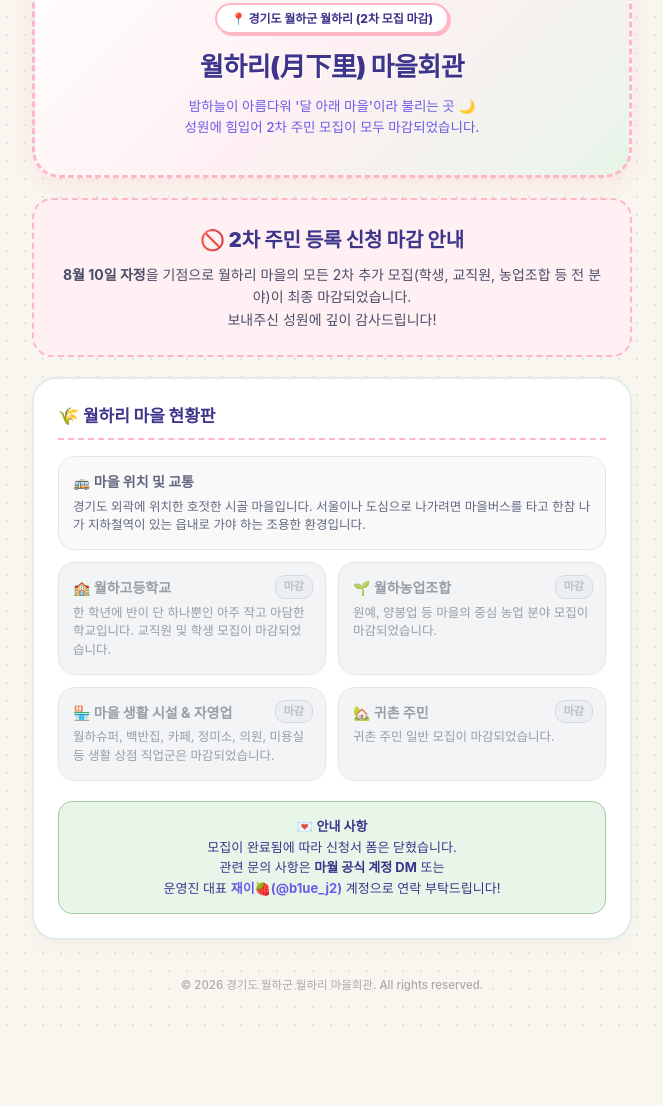
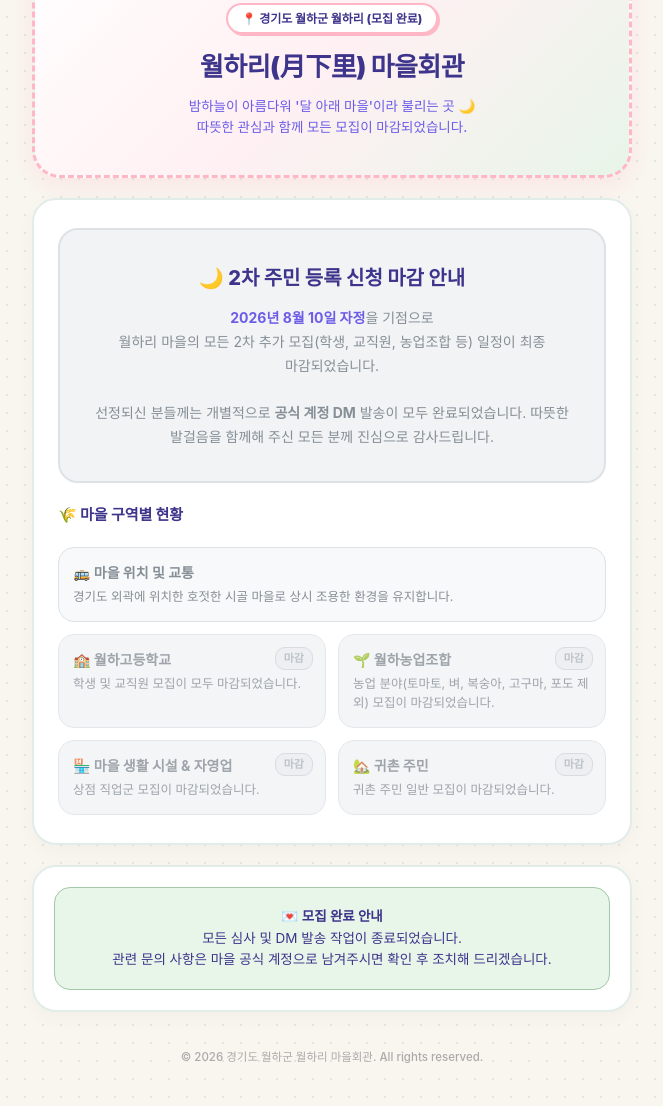
Before and after one commit to you-bluejay/you-bluejay-wolhari-hall2, a plain HTML site: page index.html in a window 1280 px wide. Shown: the part 100-1206 px from the top of the page, without its empty margins (308-971 px from the left). Before the commit the page ends 1134 px from the top, so only its background shows below. Drawn offline with Linux system fonts and the light colour scheme; a web font is replaced by a local one.

Commit message:
Add files via upload

```diff
--- a/index.html
+++ b/index.html
@@ -55,8 +55,6 @@
       border: 3px dashed var(--kitsch-pink);
       box-shadow: 0 8px 25px rgba(255, 183, 197, 0.25);
       margin-bottom: 20px;
-      position: relative;
-      overflow: hidden;
     }
 
     header::before {
@@ -85,7 +83,6 @@
       margin-bottom: 8px;
       font-weight: 900;
       letter-spacing: -0.5px;
-      text-shadow: 1px 1px 0px #ffffff;
     }
 
     .subtitle {
@@ -97,60 +94,65 @@
 
     .card {
       background: var(--card-bg);
-      padding: 24px;
+      padding: 28px 24px;
       border-radius: 24px;
       box-shadow: 0 6px 20px rgba(0, 0, 0, 0.03);
       margin-bottom: 20px;
       border: 2px solid var(--border-color);
+      text-align: center;
     }
 
-    .card-title {
-      font-size: 17px;
+    .closed-notice-box {
+      background: var(--closed-bg);
+      border: 2px solid var(--closed-border);
+      border-radius: 20px;
+      padding: 32px 20px;
+      margin-bottom: 20px;
+    }
+
+    .closed-notice-box h2 {
+      font-size: 20px;
+      color: var(--text-main);
+      margin-bottom: 12px;
       font-weight: 800;
-      color: var(--text-main);
-      margin-bottom: 16px;
-      display: flex;
-      align-items: center;
-      gap: 6px;
-      border-bottom: 2px dashed var(--kitsch-pink);
-      padding-bottom: 8px;
+    }
+
+    .closed-notice-box p {
+      font-size: 14px;
+      color: var(--closed-text);
+      line-height: 1.7;
+      word-break: keep-all;
+    }
+
+    .highlight-date {
+      color: var(--text-sub);
+      font-weight: 700;
     }
 
     .guide-grid {
       display: grid;
       grid-template-columns: 1fr 1fr;
       gap: 12px;
+      text-align: left;
+      margin-top: 20px;
     }
 
     @media (max-width: 500px) {
       .guide-grid { grid-template-columns: 1fr; }
       body { padding: 16px 8px; }
-      .card { padding: 18px; }
-      h1 { font-size: 22px; }
     }
 
     .guide-box {
       background: var(--closed-bg);
       border: 1.5px solid var(--closed-border);
-      opacity: 0.85;
       padding: 14px;
       border-radius: 16px;
       position: relative;
+      opacity: 0.8;
     }
 
     .guide-box.full-width {
       grid-column: 1 / -1;
-      background: #f8f9fa;
-    }
-
-    .guide-box h4,
-    .guide-box p {
-      color: var(--closed-text);
-    }
-
-    .guide-box.full-width h4,
-    .guide-box.full-width p {
-      color: var(--text-body);
     }
 
     .status-badge {
@@ -168,6 +170,7 @@
 
     .guide-box h4 {
       font-size: 14px;
+      color: var(--closed-text);
       margin-bottom: 4px;
       font-weight: 700;
       padding-right: 50px;
@@ -175,41 +178,20 @@
 
     .guide-box p {
       font-size: 12.5px;
+      color: var(--closed-text);
       line-height: 1.5;
-    }
-
-    .closed-notice-box {
-      background: var(--kitsch-soft-pink);
-      border: 2px dashed var(--kitsch-pink);
-      border-radius: 20px;
-      padding: 24px;
-      text-align: center;
-      margin-bottom: 20px;
-    }
-
-    .closed-notice-box h3 {
-      color: var(--text-main);
-      font-size: 20px;
-      font-weight: 900;
-      margin-bottom: 8px;
-    }
-
-    .closed-notice-box p {
-      color: var(--text-body);
-      font-size: 14px;
-      line-height: 1.6;
     }
 
     .contact-box {
       background: var(--kitsch-mint);
       border: 1.5px solid var(--kitsch-green);
-      border-radius: 14px;
-      padding: 14px;
+      border-radius: 16px;
+      padding: 18px;
       text-align: center;
-      font-size: 13px;
+      font-size: 13.5px;
       color: var(--text-main);
-      margin-top: 14px;
       line-height: 1.6;
+      word-break: keep-all;
     }
 
     .contact-box strong {
@@ -229,40 +211,46 @@
 
   <div class="container">
     <header>
-      <span class="badge">📍 경기도 월하군 월하리 (2차 모집 마감)</span>
+      <span class="badge">📍 경기도 월하군 월하리 (모집 완료)</span>
       <h1>월하리(月下里) 마을회관</h1>
-      <p class="subtitle">밤하늘이 아름다워 '달 아래 마을'이라 불리는 곳 🌙<br>성원에 힘입어 2차 주민 모집이 모두 마감되었습니다.</p>
+      <p class="subtitle">밤하늘이 아름다워 '달 아래 마을'이라 불리는 곳 🌙<br>따뜻한 관심과 함께 모든 모집이 마감되었습니다.</p>
     </header>
 
-    <div class="closed-notice-box">
-      <h3>🚫 2차 주민 등록 신청 마감 안내</h3>
-      <p><b>8월 10일 자정</b>을 기점으로 월하리 마을의 모든 2차 추가 모집(학생, 교직원, 농업조합 등 전 분야)이 최종 마감되었습니다.<br>보내주신 성원에 깊이 감사드립니다!</p>
-    </div>
+    <div class="card">
+      <div class="closed-notice-box">
+        <h2>🌙 2차 주민 등록 신청 마감 안내</h2>
+        <p>
+          <span class="highlight-date">2026년 8월 10일 자정</span>을 기점으로<br>
+          월하리 마을의 모든 2차 추가 모집(학생, 교직원, 농업조합 등) 일정이 최종 마감되었습니다.<br><br>
+          선정되신 분들께는 개별적으로 <b>공식 계정 DM</b> 발송이 모두 완료되었습니다.
+          따뜻한 발걸음을 함께해 주신 모든 분께 진심으로 감사드립니다.
+        </p>
+      </div>
 
-    <div class="card">
-      <div class="card-title">🌾 월하리 마을 현황판</div>
+      <div style="font-size: 15px; font-weight: 800; color: var(--text-main); margin-bottom: 4px; text-align: left;">🌾 마을 구역별 현황</div>
+
       <div class="guide-grid">
-        <div class="guide-box full-width" style="border-color: #dee2e6;">
+        <div class="guide-box full-width" style="background: #f8f9fa; border-color: #dee2e6; opacity: 1;">
           <h4>🚌 마을 위치 및 교통</h4>
-          <p>경기도 외곽에 위치한 호젓한 시골 마을입니다. 서울이나 도심으로 나가려면 마을버스를 타고 한참 나가 지하철역이 있는 읍내로 가야 하는 조용한 환경입니다.</p>
+          <p>경기도 외곽에 위치한 호젓한 시골 마을로 상시 조용한 환경을 유지합니다.</p>
         </div>
 
         <div class="guide-box">
           <span class="status-badge">마감</span>
           <h4>🏫 월하고등학교</h4>
-          <p>한 학년에 반이 단 하나뿐인 아주 작고 아담한 학교입니다. 교직원 및 학생 모집이 마감되었습니다.</p>
+          <p>학생 및 교직원 모집이 모두 마감되었습니다.</p>
         </div>
 
         <div class="guide-box">
           <span class="status-badge">마감</span>
           <h4>🌱 월하농업조합</h4>
-          <p>원예, 양봉업 등 마을의 중심 농업 분야 모집이 마감되었습니다.</p>
+          <p>농업 분야(토마토, 벼, 복숭아, 고구마, 포도 제외) 모집이 마감되었습니다.</p>
         </div>
 
         <div class="guide-box">
           <span class="status-badge">마감</span>
           <h4>🏪 마을 생활 시설 & 자영업</h4>
-          <p>월하슈퍼, 백반집, 카페, 정미소, 의원, 미용실 등 생활 상점 직업군은 마감되었습니다.</p>
+          <p>상점 직업군 모집이 마감되었습니다.</p>
         </div>
 
         <div class="guide-box">
@@ -271,12 +259,13 @@
           <p>귀촌 주민 일반 모집이 마감되었습니다.</p>
         </div>
       </div>
+    </div>
 
-      <div class="contact-box" style="margin-top: 20px;">
-        💌 <b>안내 사항</b><br>
-        모집이 완료됨에 따라 신청서 폼은 닫혔습니다.<br>
-        관련 문의 사항은 <b>마월 공식 계정 DM</b> 또는<br>
-        운영진 대표 <strong>재이🍓(@b1ue_j2)</strong> 계정으로 연락 부탁드립니다!
+    <div class="card" style="padding: 20px;">
+      <div class="contact-box">
+        💌 <b>모집 완료 안내</b><br>
+        모든 심사 및 DM 발송 작업이 종료되었습니다.<br>
+        관련 문의 사항은 마을 공식 계정으로 남겨주시면 확인 후 조치해 드리겠습니다.
       </div>
     </div>
 
```
